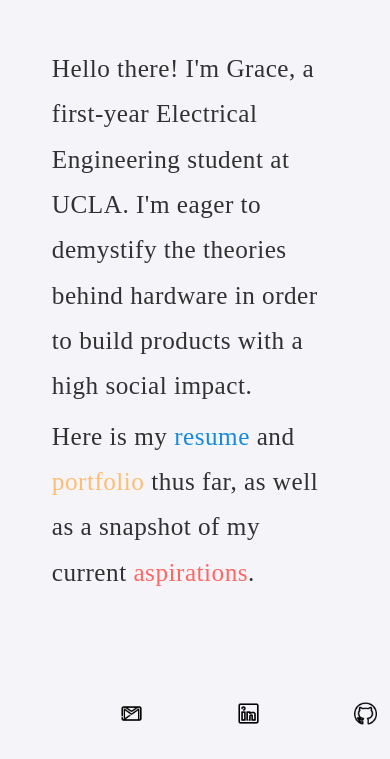
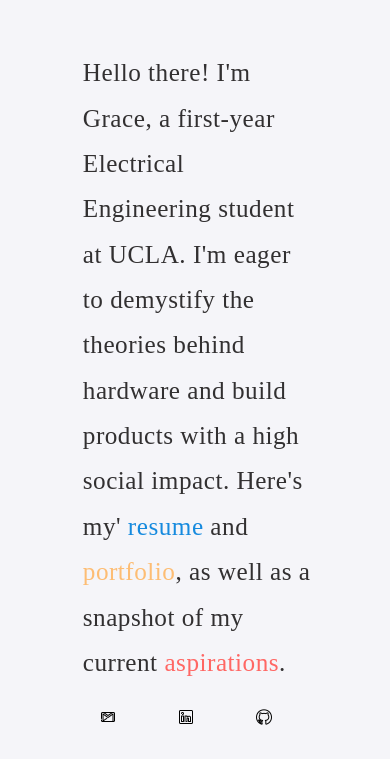
Before and after one commit to Grace0/Grace0.github.io, a React (Create React App) app: page / in a window 390 px wide. Shown: the part 103-862 px from the top of the page. Built offline with nearby package versions, Linux system fonts and the light colour scheme; a web font is replaced by a local one.

Commit message:
responsive vertical and horiz centering

```diff
--- a/src/App.css
+++ b/src/App.css
@@ -7,10 +7,6 @@ body {
 	line-height: 1.5em;
 }
 
-main {
-	margin: 0px auto;
-}
-
 h1, h2, h3 {
 	font-family: 'Droid Serif', serif;
 	letter-spacing: 0.5px;
@@ -18,13 +14,12 @@ h1, h2, h3 {
 }
 
 main.home h1 {
-	margin: 4em 0.6em;
-	padding: 40px 0px 50px 0px;
-	font-weight: 500;
 	line-height: 1.8em;
-	border-top: 0px #323031 solid;
-	border-bottom: 0px #323031 solid;
 	color: #323031;
+	margin-top: -100px;
+	position: absolute;
+	top: 30%;
+	width: 60%;
 }
 
 h2 {
--- a/src/App.js
+++ b/src/App.js
@@ -14,21 +14,14 @@ class App extends Component {
       <div className="App">
       <header className="App-header">
 
-      <p>
-
       <main class="grid-container home">
-       <div class='grid-100 mobile-grid-100 tablet-grid-100'>
-       <h1> Hello there! I'm Grace, a first-year Electrical Engineering student at UCLA. I'm eager to demystify the theories behind hardware in order to build products with a high social impact.
-
-       <p> Here is my
+       <h1> Hello there! I'm Grace, a first-year Electrical Engineering student at UCLA. I'm eager to demystify the theories behind hardware and build products with a high social impact. Here's my'
           <NavLink to='/quotes' className="quotes"> resume </NavLink> and
-          <NavLink to='/rundown' className="rundown"> portfolio</NavLink> thus far, as well as a snapshot of my current
-          <NavLink to='/plans' className="plans"> aspirations</NavLink>. </p></h1>
-
-       </div>
+          <NavLink to='/rundown' className="rundown"> portfolio</NavLink>, as well as a snapshot of my current
+          <NavLink to='/plans' className="plans"> aspirations</NavLink>. </h1>
       </main>
 
-      </p>
+
       </header>
       <Switch>
       <Route path='/quotes' component={Quotes}/>
--- a/src/unsemantic-grid.css
+++ b/src/unsemantic-grid.css
@@ -1,45 +1,3 @@
-
-/* ================================================================== */
-/* This file has a mobile-to-tablet, and tablet-to-desktop breakpoint */
-/* ================================================================== */
-@media (max-width: 400px) {
-  @-ms-viewport {
-    width: 320px;
-  }
-}
-.clear {
-  clear: both;
-  display: block;
-  overflow: hidden;
-  visibility: hidden;
-  width: 0;
-  height: 0;
-}
-
-.grid-container:before, .mobile-grid-50:before, .mobile-grid-100:before, .tablet-grid-100:before, .tablet-grid-33:before, .grid-25:before, .grid-100:before, .grid-offset:before, .clearfix:before,
-.grid-container:after,
-.mobile-grid-50:after,
-.mobile-grid-100:after,
-.tablet-grid-100:after,
-.tablet-grid-33:after,
-.grid-25:after,
-.grid-100:after,
-.grid-offset:after,
-.clearfix:after {
-  content: ".";
-  display: block;
-  overflow: hidden;
-  visibility: hidden;
-  font-size: 0;
-  line-height: 0;
-  width: 0;
-  height: 0;
-}
-
-.grid-container:after, .mobile-grid-50:after, .mobile-grid-100:after, .tablet-grid-100:after, .tablet-grid-33:after, .grid-25:after,.grid-100:after,  .grid-offset:after, .clearfix:after {
-  clear: both;
-}
-
 .grid-container {
   margin-left: auto;
   margin-right: auto;
@@ -48,105 +6,14 @@
   padding-right: 10px;
 }
 
-.mobile-grid-50, .mobile-grid-100, .tablet-grid-100, .tablet-grid-33, .grid-25,  .grid-100 {
-  -moz-box-sizing: border-box;
-  -webkit-box-sizing: border-box;
-  box-sizing: border-box;
-  padding-left: 10px;
-  padding-right: 10px;
+body {
+  font-size: 14px;
 }
 
-.grid-parent {
-  padding-left: 0;
-  padding-right: 0;
+main {
+  width: 60%;
 }
 
-.grid-offset {
-  clear: both;
-  margin-left: -10px;
-  margin-right: -10px;
+main.home h1 {
+  font-size: 1.8em;
 }
-
-@media (max-width: 510px) {
-  .mobile-grid-50 {
-    float: left;
-    width: 50%;
-  }
-
-  .mobile-grid-100 {
-    clear: both;
-    width: 100%;
-  }
-
-  body {
-    font-size: 14px;
-  }
-
-  main {
-    width: 90%;
-  }
-  main.home h1 {
-    font-size: 1.8em;
-  }
-  h2 {
-    font-size: 1.8em;
-  }
-
-  img {margin-left: 0px;}
-
-}
-
-
-@media  (min-width: 511px) and (max-width: 767px) {
-
-  .mobile-grid-50 {
-    float: left;
-    width: 50%;
-  }
-
-  .mobile-grid-100 {
-    clear: both;
-    width: 100%;
-  }
-
-  body {
-    font-size: 14px;
-  }
-
-  main {
-    width: 85%;
-  }
-  main.home {
-    width: 85%;
-  }
-
-}
-
-@media (min-width: 768px) and (max-width: 1024px) {
-
-  .tablet-grid-33 {
-    float: left;
-    width: 33.33333%;
-  }
-
-  .tablet-grid-100 {
-    clear: both;
-    width: 100%;
-  }
-}
-@media (min-width: 1025px) {
-
-  .grid-25 {
-    float: left;
-    width: 25%;
-  }
-
-  .grid-100 {
-    clear: both;
-    width: 100%;
-  }
-
-  main {
-    width: 720px;
-  }
-}
```
